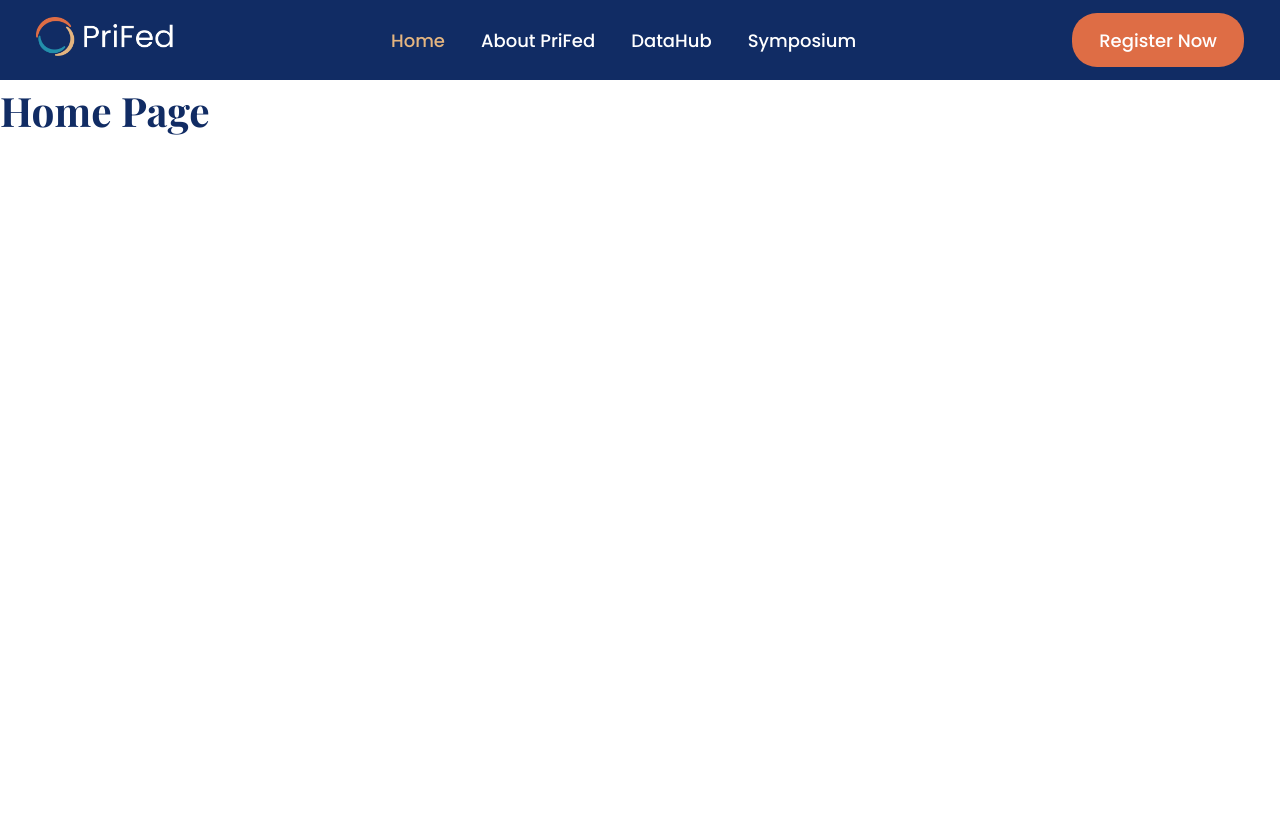
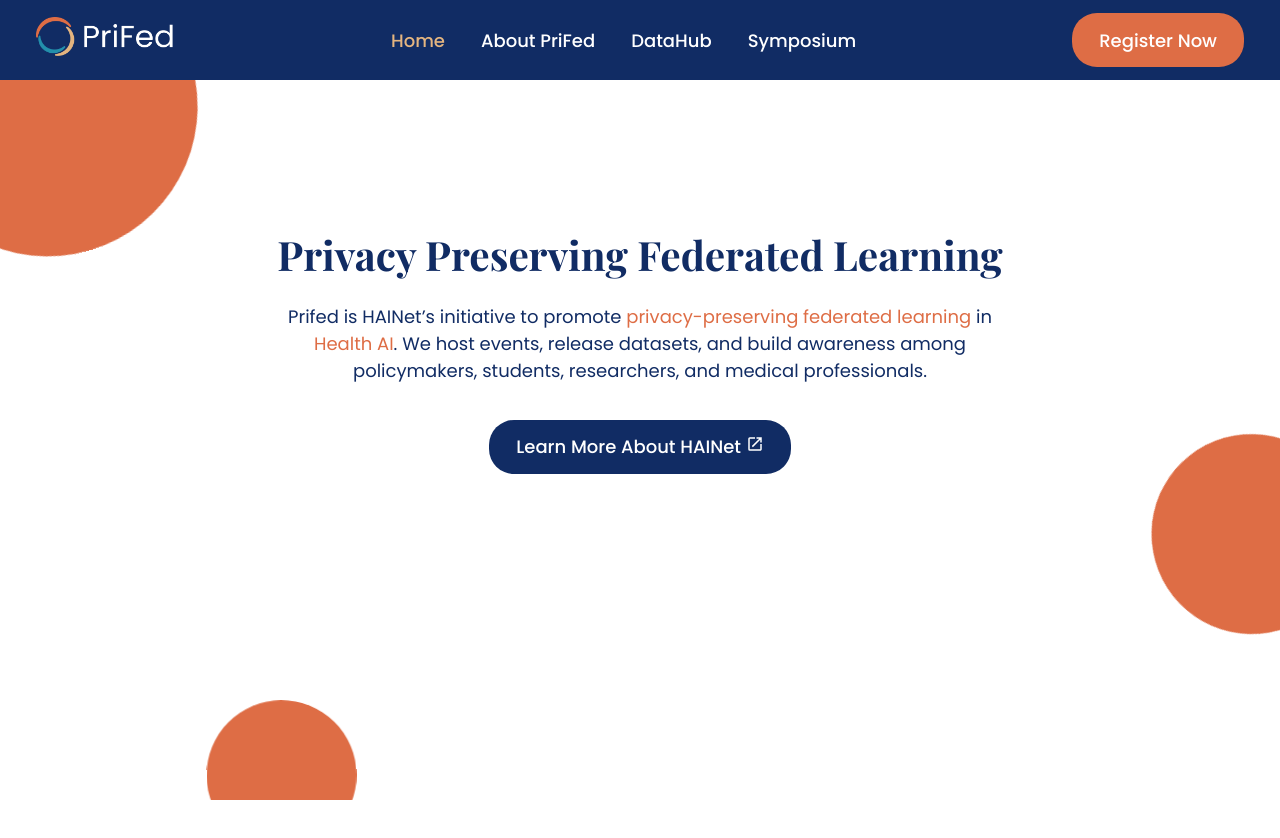
Before and after one commit to deepmind32/symposium-website, a React (Vite) app: page /#/ in a window 1280 px wide. Shown: the top 838 px of the page. Built offline with nearby package versions, Linux system fonts and the light colour scheme.

Commit message:
adds homepage

```diff
--- a/src/pages/home/home.jsx
+++ b/src/pages/home/home.jsx
@@ -1,5 +1,42 @@
+import { MdOpenInNew } from "react-icons/md";
+
+import Button from "../../components/button/button";
+import Shapes from "../../components/shapes/shapes";
 import styles from "./home.module.css";
 
 export default function HomePage() {
-  return <h1>Home Page</h1>;
+  return (
+    <>
+      <section className={styles["hero-section"]}>
+        <Shapes variant="small" color="dark-orange" />
+        <main>
+          <h1>Privacy Preserving Federated Learning</h1>
+          <p>
+            Prifed is HAINet’s initiative to promote{" "}
+            <span className="u-color-dark-orange">
+              privacy-preserving federated learning
+            </span>{" "}
+            in{" "}
+            <span className="u-color-dark-orange u-text-no-wrap">
+              Health AI
+            </span>
+            . We host events, release datasets, and build awareness among
+            policymakers, students, researchers, and medical professionals.
+          </p>
+        </main>
+
+        <div className={styles["hero-button__wrapper"]}>
+          <a
+            href="https://hainet.org/?ref=prifed"
+            target="_blank"
+            rel="noopener noreferrer"
+          >
+            <Button>
+              Learn More About HAINet <MdOpenInNew />
+            </Button>
+          </a>
+        </div>
+      </section>
+    </>
+  );
 }
--- a/src/pages/home/home.module.css
+++ b/src/pages/home/home.module.css
@@ -0,0 +1,21 @@
+.hero-section {
+  position: relative;
+  text-align: center;
+  display: flex;
+  align-items: center;
+  flex-direction: column;
+  padding: 8rem 0;
+  min-height: calc(100vh - 80px); /* Adjusting for navbar height */
+}
+
+.hero-section main {
+  max-width: 60vw;
+}
+
+.hero-section h1 {
+  margin-bottom: 1rem;
+}
+
+.hero-button__wrapper {
+  margin-top: 2rem;
+}
--- a/src/stylesheets/utilities.css
+++ b/src/stylesheets/utilities.css
@@ -33,3 +33,5 @@
 .u-font-size-h4 { font-size: var(--font-size-h4); }
 .u-font-size-h5 { font-size: var(--font-size-h5); }
 .u-font-size-h6 { font-size: var(--font-size-h6); }
+
+.u-text-no-wrap { white-space: nowrap; }
```
